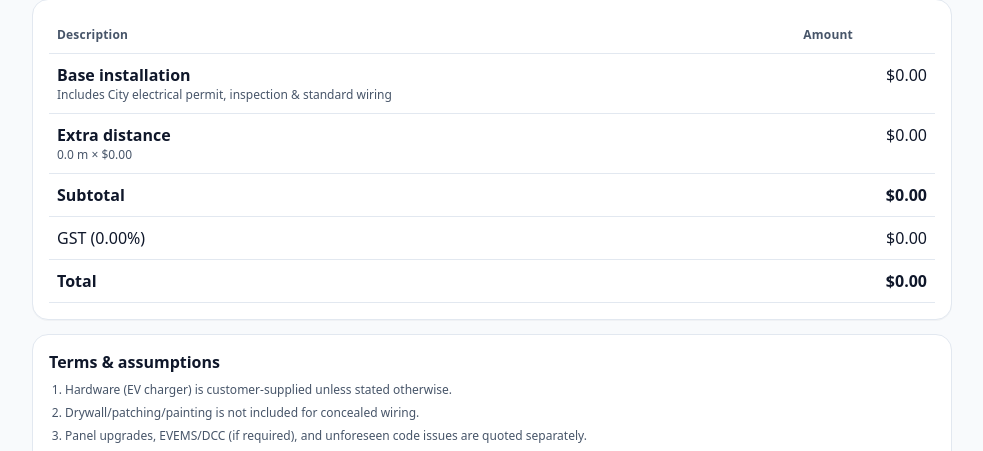
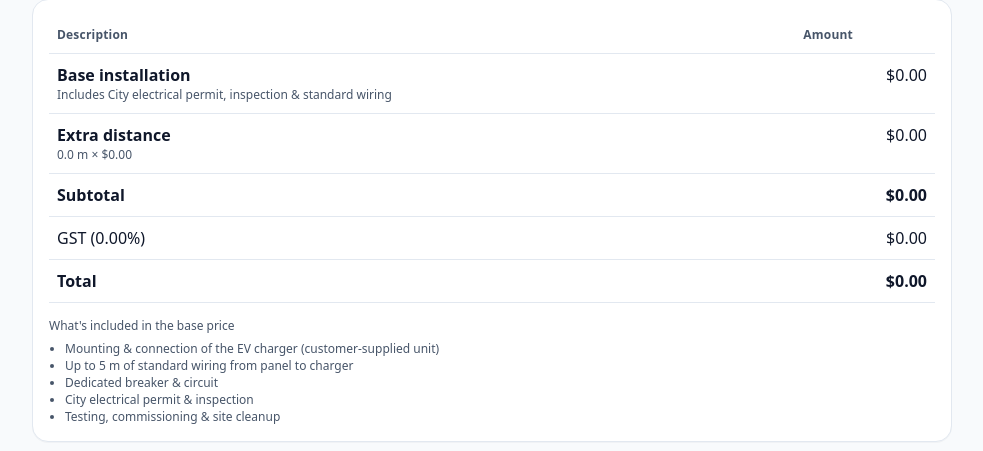
Before and after one commit to bkcsplayer/fft-evquote-helper, a Python web app: template backend/app/templates/quote_preview.html in a window 1280 px wide. Shown: the part 209-660 px from the top of the page, without its empty margins (148-1131 px from the left). Run offline with Jinja, Linux system fonts and the light colour scheme; the template is opened without the code that fills it, so the values that code supplies are empty.

Commit message:
feat(quote): show 'What's included in base price' checklist on quote view, approve page, and admin preview

```diff
--- a/backend/app/templates/quote_preview.html
+++ b/backend/app/templates/quote_preview.html
@@ -150,6 +150,17 @@
           </tbody>
         </table>
 
+        <div style="margin-top: 14px;">
+          <div class="k">What's included in the base price</div>
+          <ul class="small" style="margin: 6px 0 0 16px; padding: 0;">
+            <li>Mounting &amp; connection of the EV charger (customer-supplied unit)</li>
+            <li>Up to 5 m of standard wiring from panel to charger</li>
+            <li>Dedicated breaker &amp; circuit</li>
+            <li>City electrical permit &amp; inspection</li>
+            <li>Testing, commissioning &amp; site cleanup</li>
+          </ul>
+        </div>
+
         {% if quote.customer_notes %}
           <div style="margin-top: 14px;">
             <div class="k">Notes for customer</div>
--- a/frontend/src/i18n/index.js
+++ b/frontend/src/i18n/index.js
@@ -209,6 +209,8 @@
     'quoteApprove.summary_title': 'Your quote',
     'quoteApprove.permit_sub': 'City electrical permit & inspection',
     'quoteApprove.base_sub': 'Includes City electrical permit, inspection & standard wiring',
+    'quote.includes_title': "What's included in the base price",
+    'quote.includes_list': 'Mounting & connection of your EV charger (you supply the unit)\nUp to 5 m of standard wiring from your panel to the charger\nDedicated breaker & circuit\nCity electrical permit & inspection\nTesting, commissioning & site cleanup',
     'quoteApprove.summary_hint': "This is the total you're approving. Open your full quote for survey photos and details.",
     'quoteApprove.done': 'Approved. We’ll contact you with next steps.',
     'quoteApprove.already': 'This quote is already approved.',
@@ -447,6 +449,8 @@
     'quoteApprove.summary_title': '你的报价',
     'quoteApprove.permit_sub': '市政电气许可与检查',
     'quoteApprove.base_sub': '含市政电气许可、检查与标准走线',
+    'quote.includes_title': '基础价已包含',
+    'quote.includes_list': '安装并接线你的充电桩（充电桩由你自备）\n配电箱到充电桩 ≤5 米标准走线\n专用断路器与回路\n市政电气许可与检查\n测试、调试与现场清理',
     'quoteApprove.summary_hint': '这是你将批准的总金额。点开完整报价可看勘测照片与明细。',
     'quoteApprove.done': '已确认。我们会联系你安排下一步。',
     'quoteApprove.already': '该报价已确认，无需重复提交。',
```
Also changed, not shown: frontend/src/pages/QuoteApprove.jsx (+14 -0 lines), frontend/src/pages/QuoteView.jsx (+11 -3 lines).
